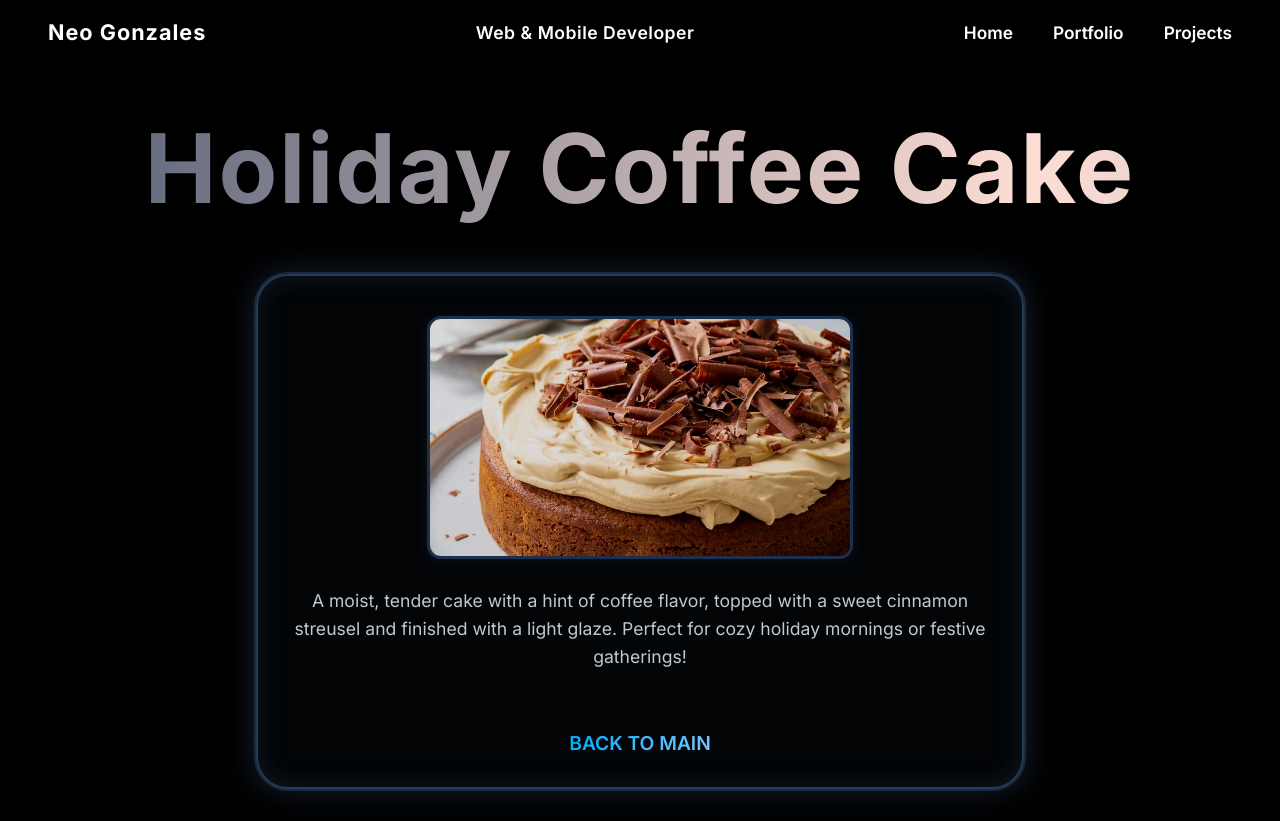
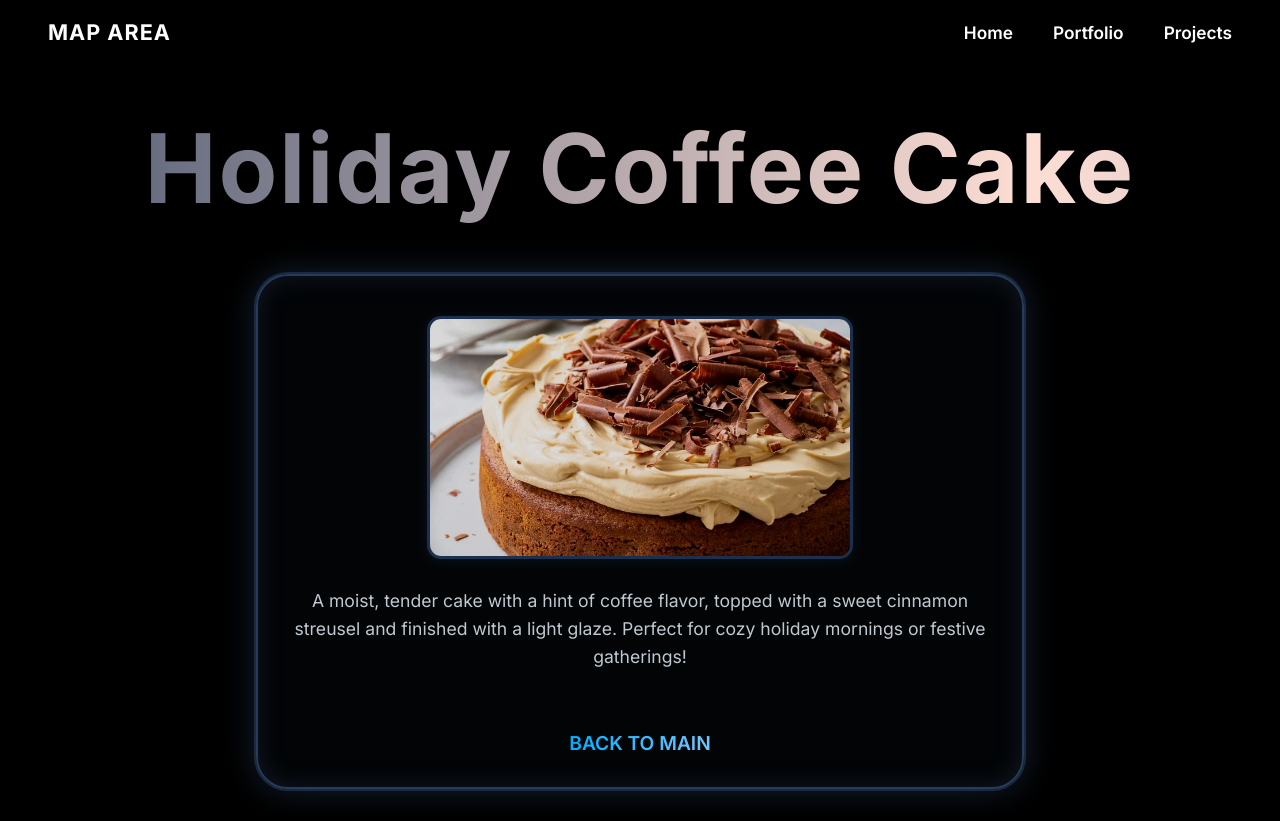
Before and after one commit to Neos26/Portfolio, a plain HTML site: page coffee_Cake.html in a window 1280 px wide. Drawn offline with Linux system fonts and the light colour scheme.

Commit message:
Update coffee_Cake.html

```diff
--- a/coffee_Cake.html
+++ b/coffee_Cake.html
@@ -271,15 +271,12 @@
     <!-- Navigation bar for site navigation -->
     <nav class="main-navbar">
       <div class="navbar-logo gradient-text">
-        <a href="index.html">Neo Gonzales</a>
+        <a href="Activity4.html">MAP AREA</a>
       </div>
-      <div class="navbar-subtitle gradient-text">Web & Mobile Developer</div>
       <div class="navbar-links">
         <a href="Activity4.html" class="active gradient-text">Home</a>
         <a href="index.html" class="gradient-text">Portfolio</a>
-        <a href="index2.html#activity4_bookmark" class="gradient-text"
-          >Projects</a
-        >
+        <a href="index2.html#activity4_bookmark" class="gradient-text">Projects</a>
       </div>
       <div id="scroll-hint">Scroll up to see menu</div>
     </nav>
```
